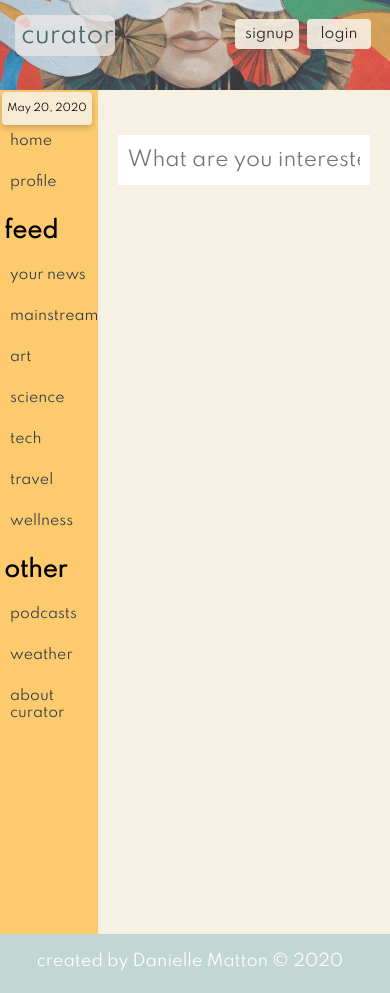
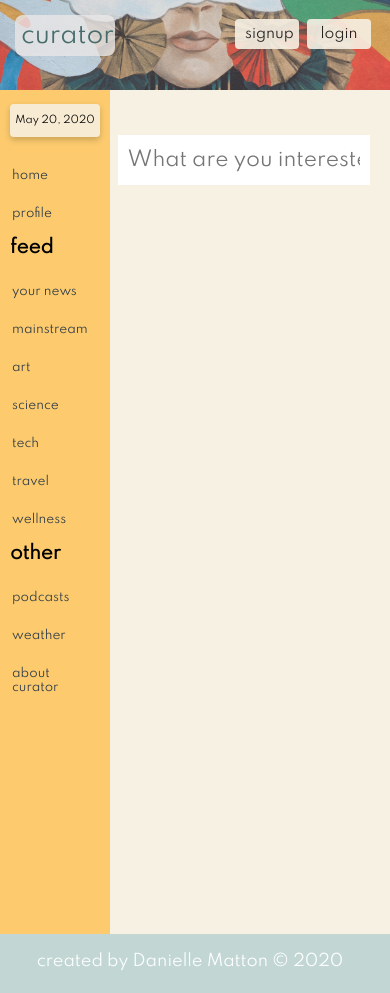
Before and after one commit to dlynnea/kluster-news-frontend, a React (Create React App) app: page / in a window 390 px wide. Built offline with nearby package versions, Linux system fonts and the light colour scheme.

Commit message:
styling for mobile

```diff
--- a/src/styling/_mobile.scss
+++ b/src/styling/_mobile.scss
@@ -103,14 +103,27 @@
         padding: 0;
         margin: 0;
         font-size: 10px;
+        width: 110px;
 
         p {
             max-width: 90px;
             margin: 2px;
         }
 
+        h3 {
+            font-size: 18px;
+            padding: 5px 10px;
+            margin: 0;
+        }
+
         a {
-            font-size: 14px;
+            font-size: 12px;
+            margin: 0;
+            padding: 12px 12px;
+        }
+
+        .date {
+            margin: 14px 2px 20px 10px;
         }
 
     }
@@ -122,6 +135,10 @@
             align-items: flex-start;
             margin: 0;
             padding: 0;
+        }
+
+        .inputField {
+            font-size: 20px;
         }
     }
 
```
